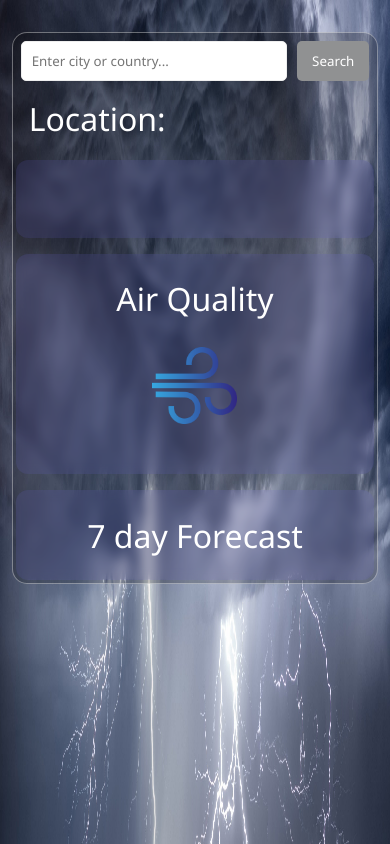
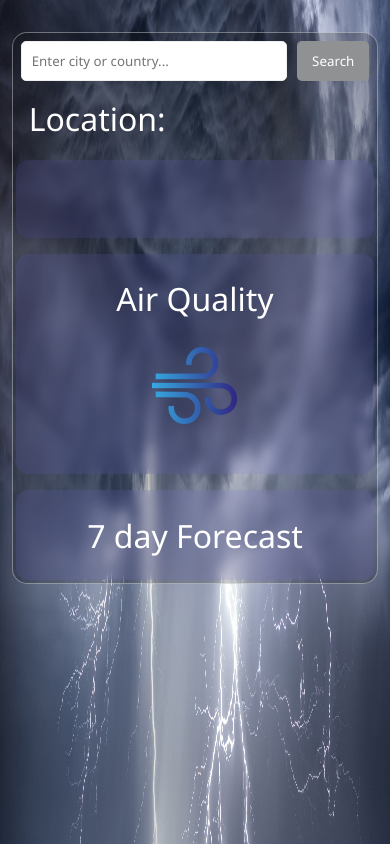
Before and after one commit to Mukulkms/Weatherapp, a plain HTML site: page index.html in a window 390 px wide. Shown: the top 844 px of the page. Drawn offline with Linux system fonts and the light colour scheme.

Commit message:
Update style.css

```diff
--- a/style.css
+++ b/style.css
@@ -187,7 +187,7 @@ body,html{
 
 @media(max-width:840px){
    .bg img{
-     height: 180%;
+     height: 165%;
 }
 .search-container{
     margin: 0.5rem ;
```
